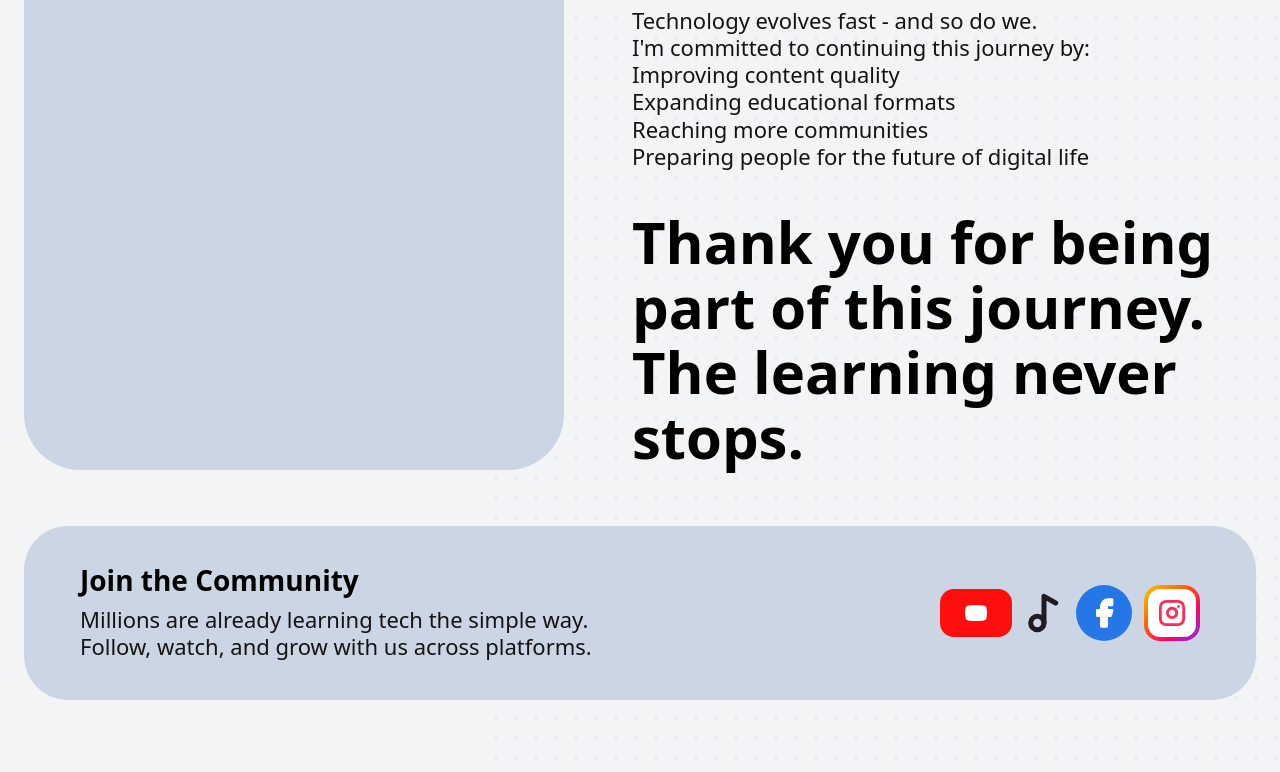
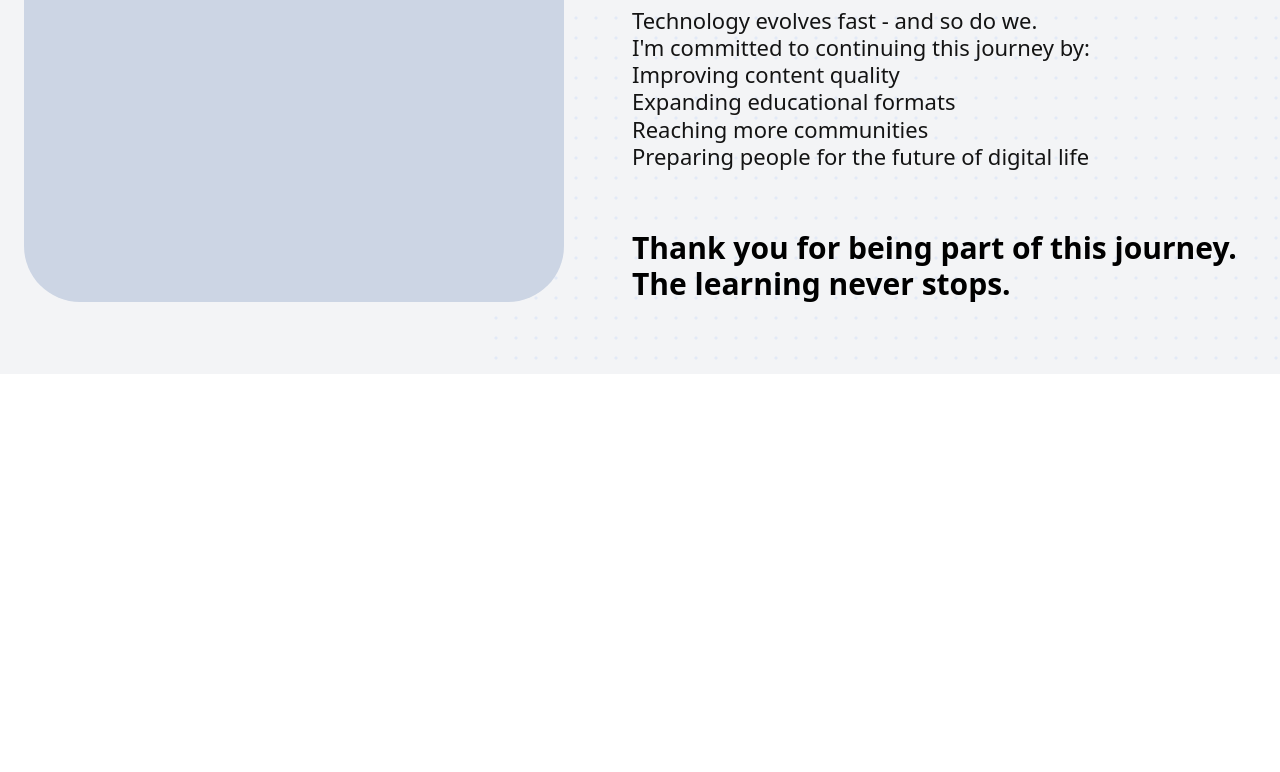
Before and after one commit to IshakAbdiazizHussen/Eng.yusuf-vision, a Next.js app: page / in a window 1280 px wide. Shown: the part 3872-4644 px from the top of the page. After the commit the page ends 4246 px from the top, so only its background shows below. Built offline with nearby package versions, Linux system fonts and the light colour scheme.

Commit message:
adding media section under about page

```diff
--- a/src/app/page.tsx
+++ b/src/app/page.tsx
@@ -1,11 +1,5 @@
 import Image from "next/image"
-import {
-  ArrowRight,
-  Facebook,
-  Instagram,
-  Music2,
-  Youtube,
-} from "lucide-react"
+import { ArrowRight, Facebook, Instagram, Music2, Youtube } from "lucide-react"
 
 export default function Home() {
   return (
@@ -21,7 +15,6 @@ export default function Home() {
       />
 
       <div className="relative mx-auto w-full max-w-[1520px] px-6 pb-0 pt-4">
-        {/* Navigation section start */}
         <nav className="flex items-center gap-8">
           <a href="#" className="flex items-center gap-2 pl-1" aria-label="Home">
             <span className="h-7 w-4 -rotate-[32deg] rounded-full border-[2.5px] border-[#1d6cff]" />
@@ -76,7 +69,6 @@ export default function Home() {
           </ul>
         </nav>
 
-        {/* Hero section start: portrait, intro text, buttons, and partners */}
         <section className="mt-5 grid grid-cols-[500px_1fr] items-end gap-10 pt-8">
           <div className="mb-0 h-[690px] w-full max-w-[500px] overflow-hidden">
             <Image
@@ -171,7 +163,6 @@ export default function Home() {
           </div>
         </section>
 
-        {/* Stats and social proof section start */}
         <section className="mb-8 mb-8 pb-10">
           <div className="rounded-[44px] bg-gray-200 px-10 py-12 backdrop-blur-[1px]">
             <div className="grid grid-cols-4 gap-8">
@@ -219,7 +210,6 @@ export default function Home() {
             Learners Worldwide.
           </h2>
 
-          {/* Social platforms metrics container start */}
           <div className="mx-auto mt-10 max-w-[1320px] rounded-[44px] bg-[#ccd5e4] px-14 py-14">
             <div className="grid grid-cols-2 gap-x-28 gap-y-14">
               <div className="flex items-center gap-6">
@@ -266,7 +256,6 @@ export default function Home() {
             </div>
           </div>
 
-          {/* About section start: profile details, mission, and impact */}
           <section className="mt-16 grid grid-cols-[560px_1fr] gap-12">
             <div className="flex h-full flex-col">
               <Image
@@ -397,40 +386,11 @@ export default function Home() {
                 Preparing people for the future of digital life
               </p>
 
-              <p className="mt-10 text-[58px] font-bold leading-[1.12] text-black">
+              <p className="mt-15 text-3xl font-bold text-black">
                 Thank you for being part of this journey.
                 <br />
                 The learning never stops.
               </p>
-            </div>
-          </section>
-
-          {/* Join community section start */}
-          <section className="mt-14">
-            <div className="mx-auto flex max-w-[1420px] items-center justify-between rounded-[44px] bg-[#ccd5e4] px-14 py-10">
-              <div className="max-w-[780px]">
-                <h3 className="text-[28px] font-bold leading-none text-black">Join the Community</h3>
-                <p className="mt-3 text-[22px] leading-[1.24] text-[#141414]">
-                  Millions are already learning tech the simple way.
-                  <br />
-                  Follow, watch, and grow with us across platforms.
-                </p>
-              </div>
-
-              <div className="flex items-center gap-3">
-                <div className="flex h-12 w-18 items-center justify-center rounded-[14px] bg-[#ff0e0e]">
-                  <Youtube className="h-6 w-6 text-white" fill="currentColor" />
-                </div>
-                <Music2 className="h-10 w-10 text-[#1f1b20]" strokeWidth={3} />
-                <div className="flex h-14 w-14 items-center justify-center rounded-full bg-[#2577e7]">
-                  <Facebook className="h-8 w-8 text-white" fill="currentColor" />
-                </div>
-                <div className="relative h-14 w-14 rounded-[16px] bg-[linear-gradient(135deg,#fbc700_0%,#ff6a00_35%,#ff0068_70%,#7c2cff_100%)] p-1">
-                  <div className="flex h-full w-full items-center justify-center rounded-[12px] bg-white">
-                    <Instagram className="h-7 w-7 text-[#ff2a54]" strokeWidth={2.4} />
-                  </div>
-                </div>
-              </div>
             </div>
           </section>
         </section>
```
